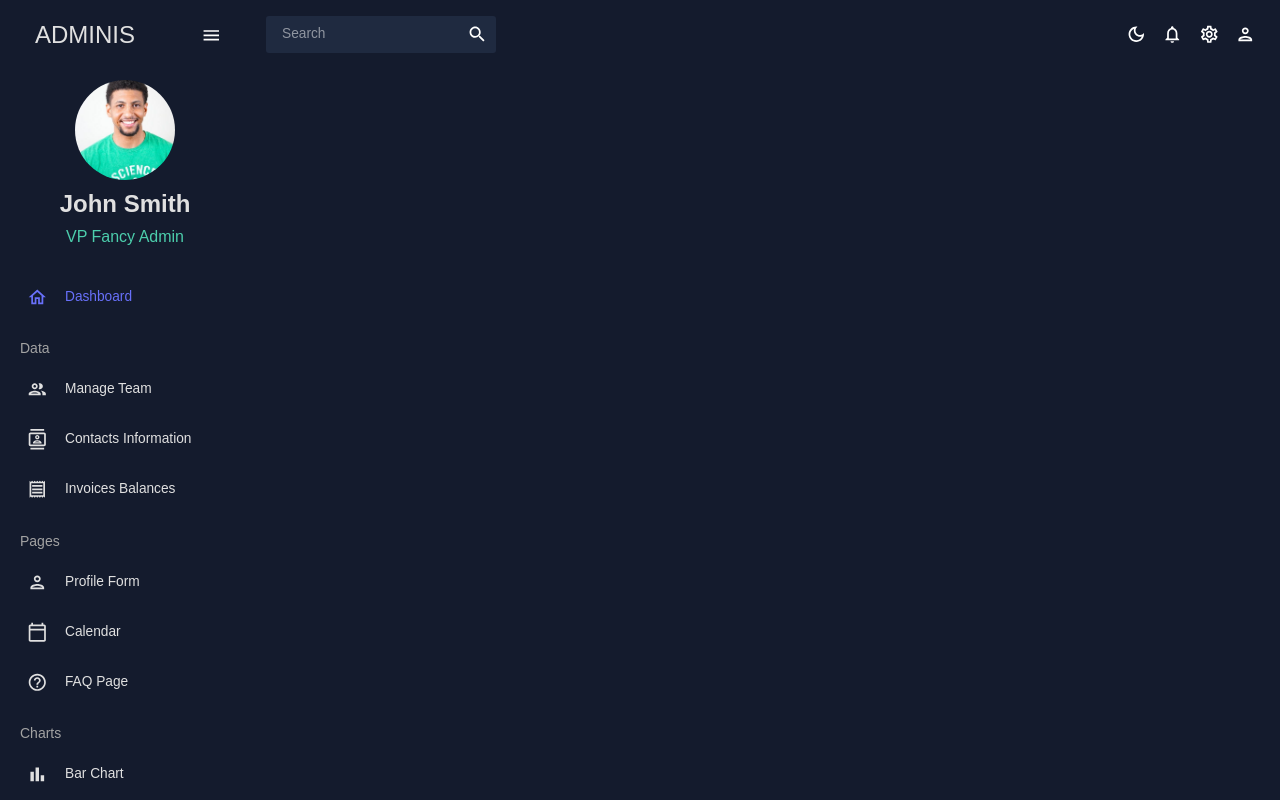
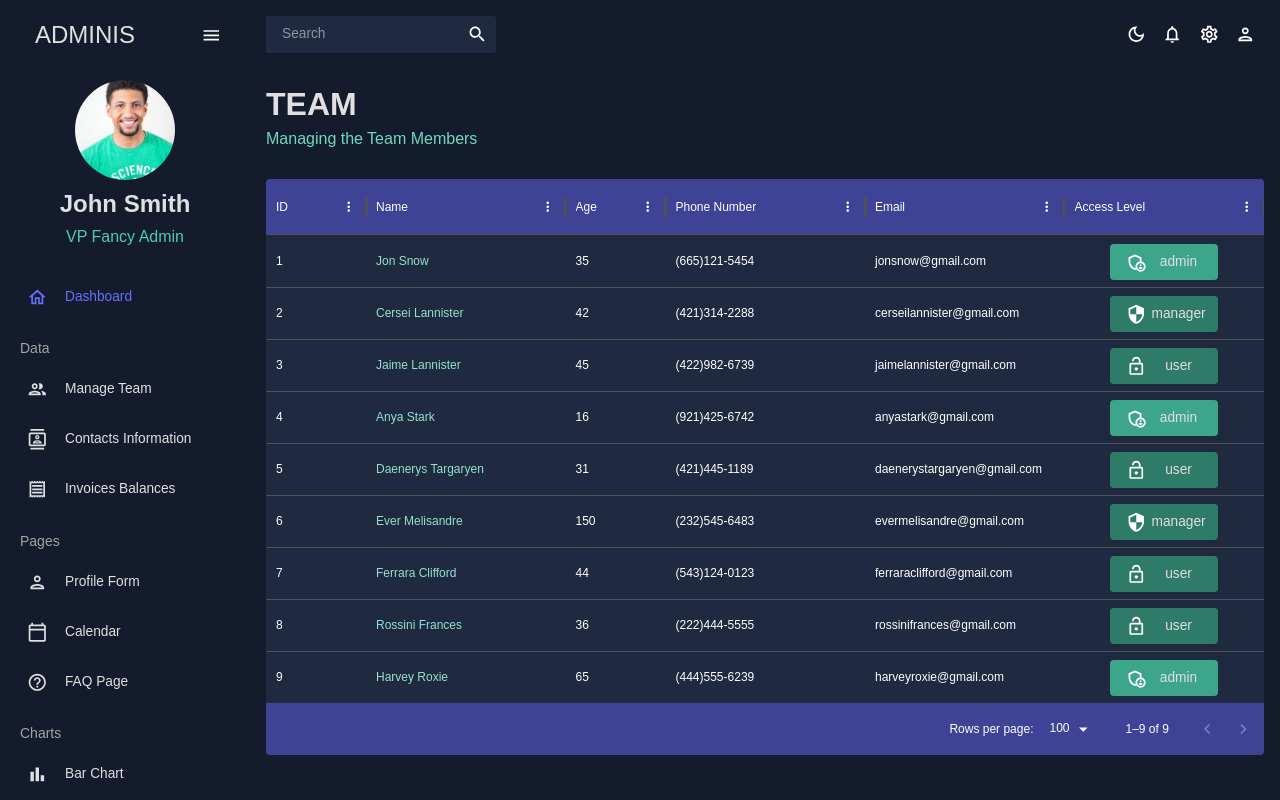
Before and after one commit to DevMisha18/admin-dashboard, a React (Vite) app: page /team in a window 1280 px wide. Built offline with nearby package versions, Linux system fonts and the light colour scheme.

Commit message:
refactor: style Team component

```diff
--- a/src/App.tsx
+++ b/src/App.tsx
@@ -6,7 +6,7 @@ import TopBar from "./scenes/global/TopBar";
 import Sidebar from "./scenes/global/Sidebar";
 
 import Dashboard from "./scenes/dashboard";
-// import Team from "./scenes/team";
+import Team from "./scenes/team";
 // import Invoices from "./scenes/invoices";
 // import Contacts from "./scenes/contacts";
 // import Bar from "./scenes/bar";
@@ -29,7 +29,7 @@ export default function App() {
             <TopBar />
             <Routes>
               <Route path="/" element={<Dashboard />} />
-              {/* <Route path="/team" element={<Team />} /> */}
+              <Route path="/team" element={<Team />} />
               {/* <Route path="/contacts" element={<Contacts />} /> */}
               {/* <Route path="/invoices" element={<Invoices />} /> */}
               {/* <Route path="/form" element={<Form />} /> */}
--- a/src/scenes/team/index.tsx
+++ b/src/scenes/team/index.tsx
@@ -4,7 +4,6 @@ import { Box, Typography, useTheme, Theme } from "@mui/material";
 import { DataGrid, GridColDef } from "@mui/x-data-grid";
 import { tokens, ColorTokens } from "../../theme";
 import { mockDataTeam } from "../../data/mockData";
-import { Stack } from "@mui/material";
 
 import AdminPanelSettingsOutlinedIcon from "@mui/icons-material/AdminPanelSettingsOutlined";
 import LockOpenOutlinedIcon from "@mui/icons-material/LockOpenOutlined";
@@ -72,7 +71,38 @@ const Team: FC = () => {
   return (
     <Box m={2}>
       <Header title="TEAM" subtitle="Managing the Team Members" />
-      <DataGrid rows={mockDataTeam} columns={columns} />
+      <Box
+        sx={{
+          "& .MuiDataGrid-root": {
+            border: "none",
+          },
+          "& .MuiDataGrid-cell:focus": {
+            outlineColor: (theme.palette.mode === "dark"
+              ? "#eee"
+              : "#333"
+            ).concat(" !important"),
+          },
+          "& .name-column--cell": {
+            color: colors.greenAccent[300],
+          },
+          "& .MuiDataGrid-columnHeader": {
+            backgroundColor: colors.blueAccent[700],
+            borderBottom: "none",
+          },
+          "& .MuiDataGrid-virtualScroller": {
+            backgroundColor: colors.primary[400],
+          },
+          "& .MuiDataGrid-footerContainer": {
+            borderTop: "none",
+            backgroundColor: colors.blueAccent[700],
+          },
+          "& .MuiCheckbox-root": {
+            color: `${colors.greenAccent[200]} !important`,
+          },
+        }}
+      >
+        <DataGrid rows={mockDataTeam} columns={columns} />
+      </Box>
     </Box>
   );
 };
```
